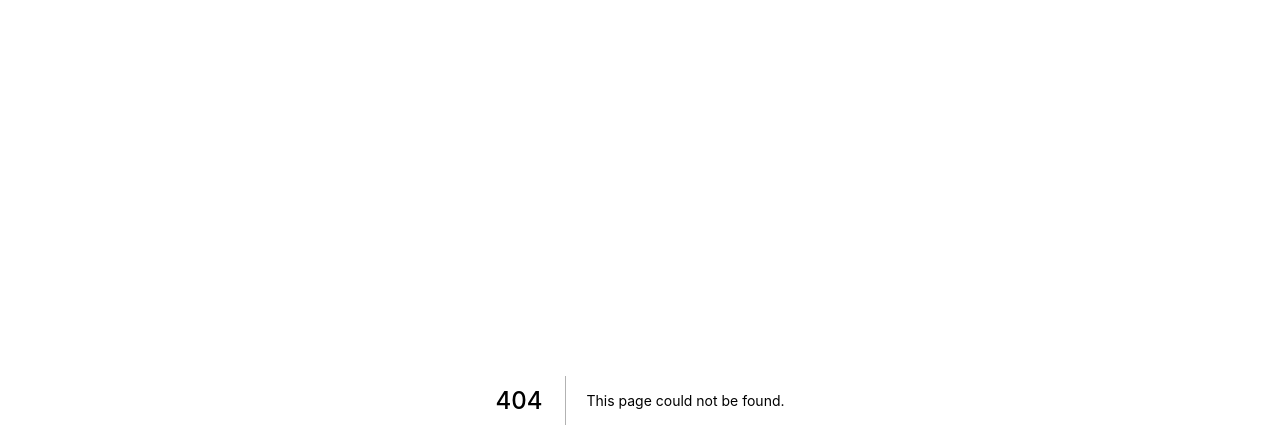
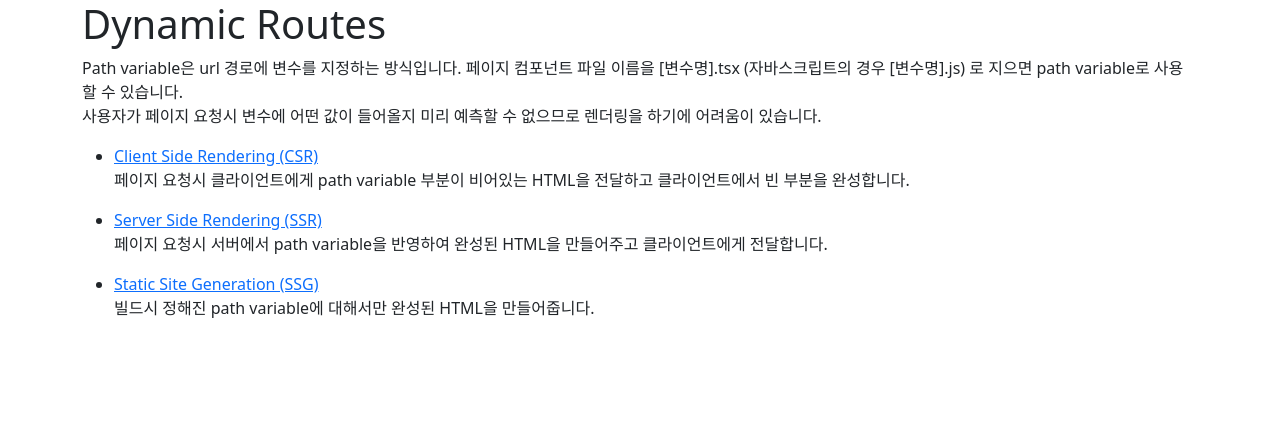
Before and after one commit to juhonamnam/demo-next, a Next.js app: page /dynamicRoutes in a window 1280 px wide. Before the commit this address had no page. Shown: the top 448 px of the page. Built offline with nearby package versions, Linux system fonts and the light colour scheme.

Commit message:
add dynamic routes demo

```diff
--- a/src/pages/dataFetching/index.tsx
+++ b/src/pages/dataFetching/index.tsx
@@ -44,8 +44,8 @@ const TodoList = () => {
             Incremental Static Regeneration (ISR) 으로 To-Do List 조회하기
           </Link>
           <p>
-            SSG 방식으로 빌드를 하되 일정 주기마다 데이터를 최신화하여 변경
-            여부를 파악하고 새롭게 빌드합니다.
+            SSG 방식으로 빌드를 하되 일정 주기를 가지게 되고, 그 주기가 끝난
+            이후에 요청이 들어올 경우 데이터를 최신화하여 새롭게 빌드합니다.
           </p>
         </li>
       </ul>
--- /dev/null
+++ b/src/pages/dynamicRoutes/index.tsx
@@ -0,0 +1,47 @@
+import Link from 'next/link'
+
+const TodoList = () => {
+  return (
+    <div className="container">
+      <h1>Dynamic Routes</h1>
+      <p>
+        Path variable은 url 경로에 변수를 지정하는 방식입니다. 페이지 컴포넌트
+        파일 이름을 [변수명].tsx (자바스크립트의 경우 [변수명].js) 로 지으면
+        path variable로 사용할 수 있습니다.
+        <br />
+        사용자가 페이지 요청시 변수에 어떤 값이 들어올지 미리 예측할 수 없으므로
+        렌더링을 하기에 어려움이 있습니다.
+      </p>
+      <ul>
+        <li>
+          <Link href={'dynamicRoutes/CSR/variable'}>
+            Client Side Rendering (CSR)
+          </Link>
+          <p>
+            페이지 요청시 클라이언트에게 path variable 부분이 비어있는 HTML을
+            전달하고 클라이언트에서 빈 부분을 완성합니다.
+          </p>
+        </li>
+        <li>
+          <Link href={'dynamicRoutes/SSR/variable'}>
+            Server Side Rendering (SSR)
+          </Link>
+          <p>
+            페이지 요청시 서버에서 path variable을 반영하여 완성된 HTML을
+            만들어주고 클라이언트에게 전달합니다.
+          </p>
+        </li>
+        <li>
+          <Link href={'dynamicRoutes/SSG/variable'}>
+            Static Site Generation (SSG)
+          </Link>
+          <p>
+            빌드시 정해진 path variable에 대해서만 완성된 HTML을 만들어줍니다.
+          </p>
+        </li>
+      </ul>
+    </div>
+  )
+}
+
+export default TodoList
```
Also changed, not shown: src/pages/dynamicRoutes/CSR/[variable].tsx (added, +9 -0 lines), src/pages/dynamicRoutes/SSG/[variable].tsx (added, +29 -0 lines), src/pages/dynamicRoutes/SSR/[variable].tsx (added, +14 -0 lines).
